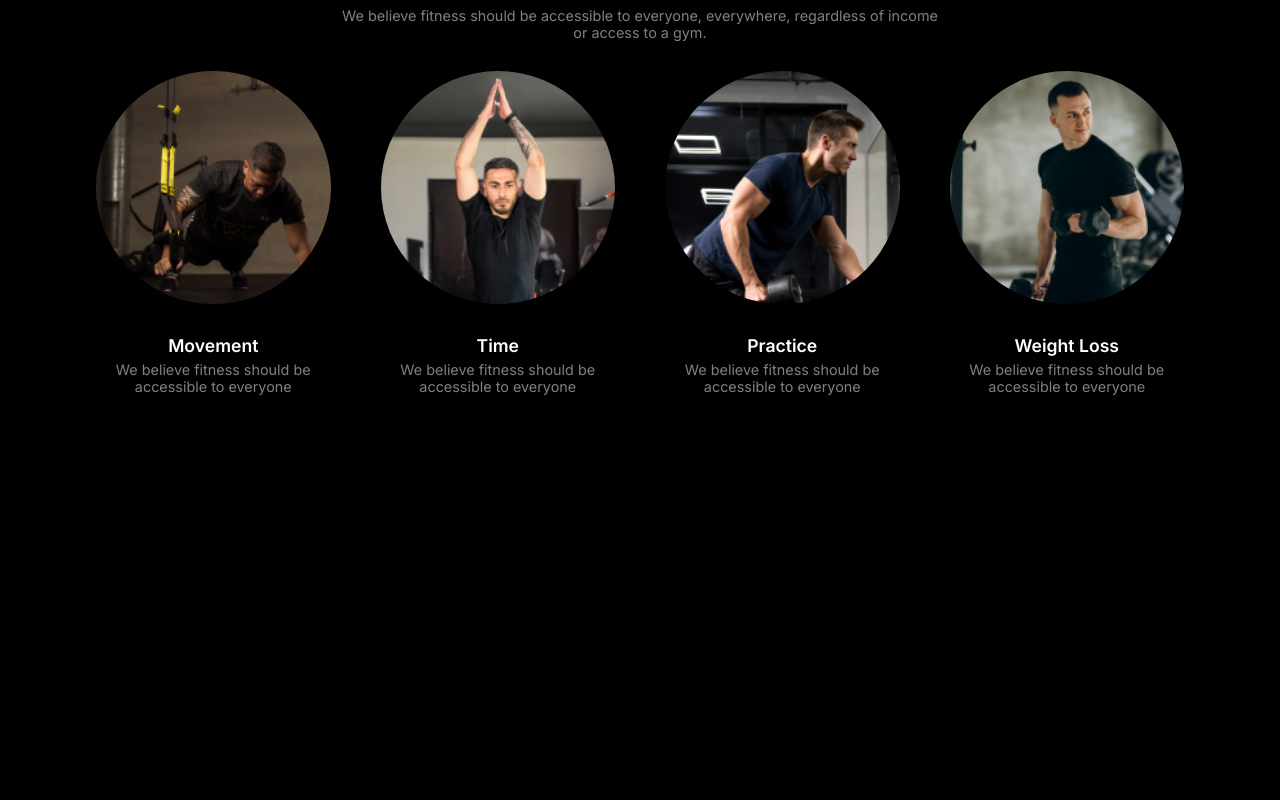
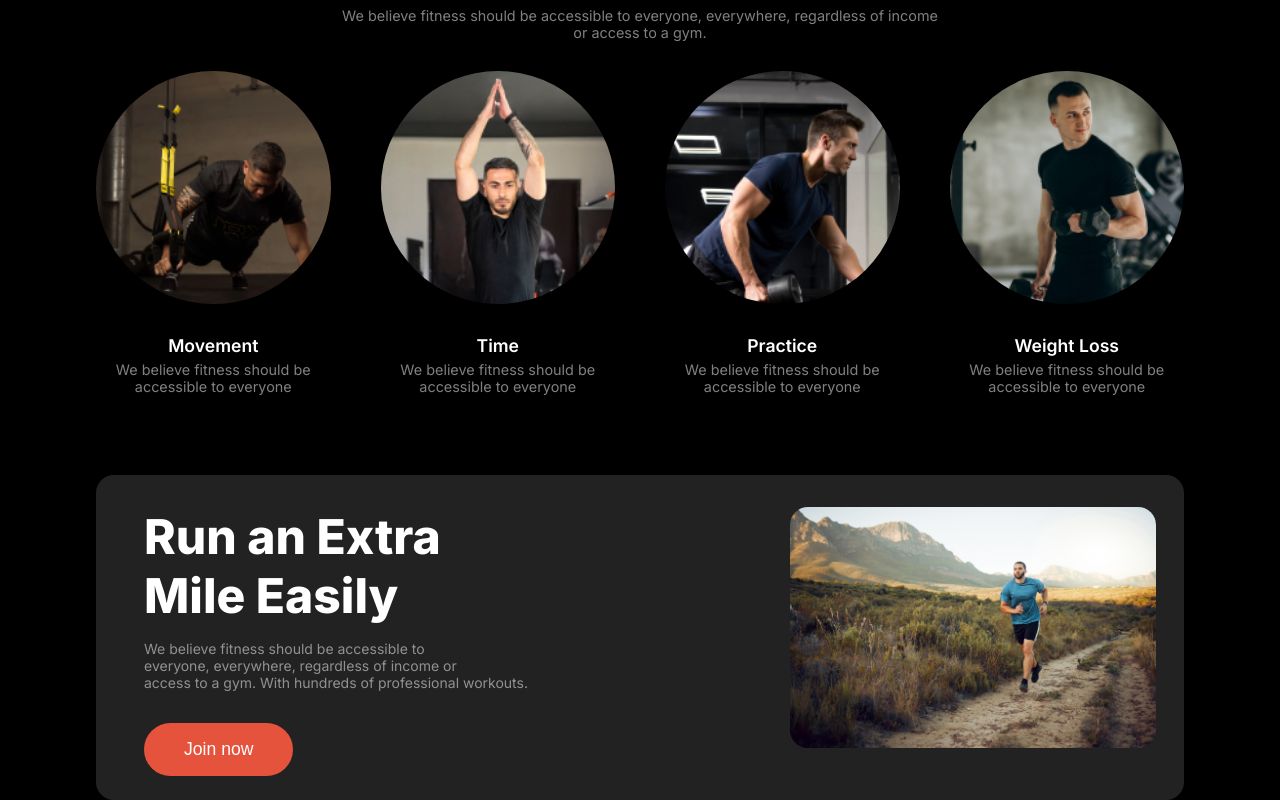
Before and after one commit to nafisa180205/fitness-website-responsive, a plain HTML site: page index.html in a window 1280 px wide. Shown: the part 868-1668 px from the top of the page. Before the commit the page ends 1263 px from the top, so only its background shows below. Drawn offline with Linux system fonts and the light colour scheme.

Commit message:
Run an Extra

```diff
--- a/index.html
+++ b/index.html
@@ -105,6 +105,27 @@
          </section>
         <!-- Change Your Habits ends here  -->
 
+        <!-- Run an Extra Mile Easily starts here -->
+         <section class="container run_container">
+            <div class="left_box">
+                <h2 class="title">Run an Extra <br> Mile Easily</h2>
+                <p class="subtitle">We believe fitness should be accessible  to <br> everyone,  everywhere, regardless of income or <br> access  to  a gym. With  hundreds of professional workouts.</p>
+                <button class="btn-primary">
+                    Join now
+                </button>
+            </div>
+
+            <div class="right_box">
+                <div class="image">
+                    <img src="./images/run.jpg" alt="">
+                </div>
+            </div>
+
+         </section>
+        <!-- Run an Extra Mile Easily ends here -->
+
+        <!-- Meet Our Team starts here  -->
+
     </main>
 
     <footer>
--- a/style/style.css
+++ b/style/style.css
@@ -36,9 +36,6 @@ section{
     font-size: 1.1rem;
     font-weight: 500;
     padding: 16px 40px 16px 40px;
-    display: flex;
-    align-items: center;
-    justify-content: center;
     border-radius: 42px;
     background: rgb(230, 83, 60);
     border: none;
@@ -50,9 +47,6 @@ section{
     font-size: 18px;
     font-weight: 500;
     padding: 16px 40px 16px 40px;
-    display: flex;
-    align-items: center;
-    justify-content: center;
     border: 1px solid rgb(255, 255, 255);
     border-radius: 42px;
     background-color: black;
@@ -156,7 +150,6 @@ header{
 .banner-container .left-box span{
     font-family: "Dancing Script", cursive;
     font-weight: 600;
-
 }
 
 .banner-container .left-box p{
@@ -179,7 +172,6 @@ header{
     position: relative;
     width: 349px;
     height: 580px;
-
 }
 
 
@@ -187,7 +179,6 @@ header{
     position: absolute;
     bottom: 84px;
     left: -111px;
-
 }
 .button-bottom{
     box-sizing: border-box;
@@ -201,7 +192,6 @@ header{
     gap: 10px;
     padding: 1.5rem ;
 }
-
 
 .button-bottom .circle{
     width: 40px;
@@ -247,7 +237,6 @@ header{
     font-size: 1.5rem;
     font-weight: 900;
     text-align: left;
-
 }
 
 .button-top p{
@@ -255,7 +244,6 @@ header{
     font-size: 1rem;
     font-weight: 400;
     text-align: left;
-
 }
 /* Get body in shape & stay healthy section */
 
@@ -313,6 +301,55 @@ header{
 }
 /* Change Your Habits ends here */
 
+
+/* Run an Extra Mile Easily starts */
+.run_container{
+    display: flex;
+    justify-content: center;
+    border-radius: 18px;
+    background: rgb(34, 34, 34);
+    gap: 3.5rem;
+    margin-top: 5rem;
+    padding-bottom: 1.5rem;
+}
+
+.run_container .left_box{
+    width: 60%;
+    padding-left: 3rem;
+}
+
+.run_container .left_box .title{
+    color: rgb(255, 255, 255);
+    font-size: 3rem;
+    font-weight: 800;
+    text-align: left;
+    padding-bottom: 0.9rem;
+}
+
+.run_container .left_box .subtitle{
+    color: rgba(255, 255, 255, 0.5);
+    font-size: 14px;
+    font-weight: 400;
+    text-align: left;
+    padding-bottom: 2rem;
+}
+
+.run_container .right_box{
+    width: 40%;
+}
+
+.run_container .right_box .image{
+    width: 366px;
+    height: 100%;
+
+}
+
+.run_container .right_box .image img{
+    border-radius: 18px;
+}
+/* Run an Extra Mile Easily ends */
+
+
 /* responsive starts here  */
 
 
@@ -368,4 +405,26 @@ header{
 
     /*Change Your Habits responsive ends here  */
 
+    /* Run an Extra Mile Easily starts */
+
+    .run_container{
+        flex-direction: column;
+        align-items: center;
+        justify-content: center;
+    }
+    .run_container .left_box{
+        width: 90%;
+    }
+    .run_container .right_box{
+        width: 100%;
+
+    }
+
+    .run_container .right_box .image{
+        width: 287px;
+        height: 170px;
+        margin: 0 auto;
+        padding-bottom: 1rem;
+    }
+
 }
```
